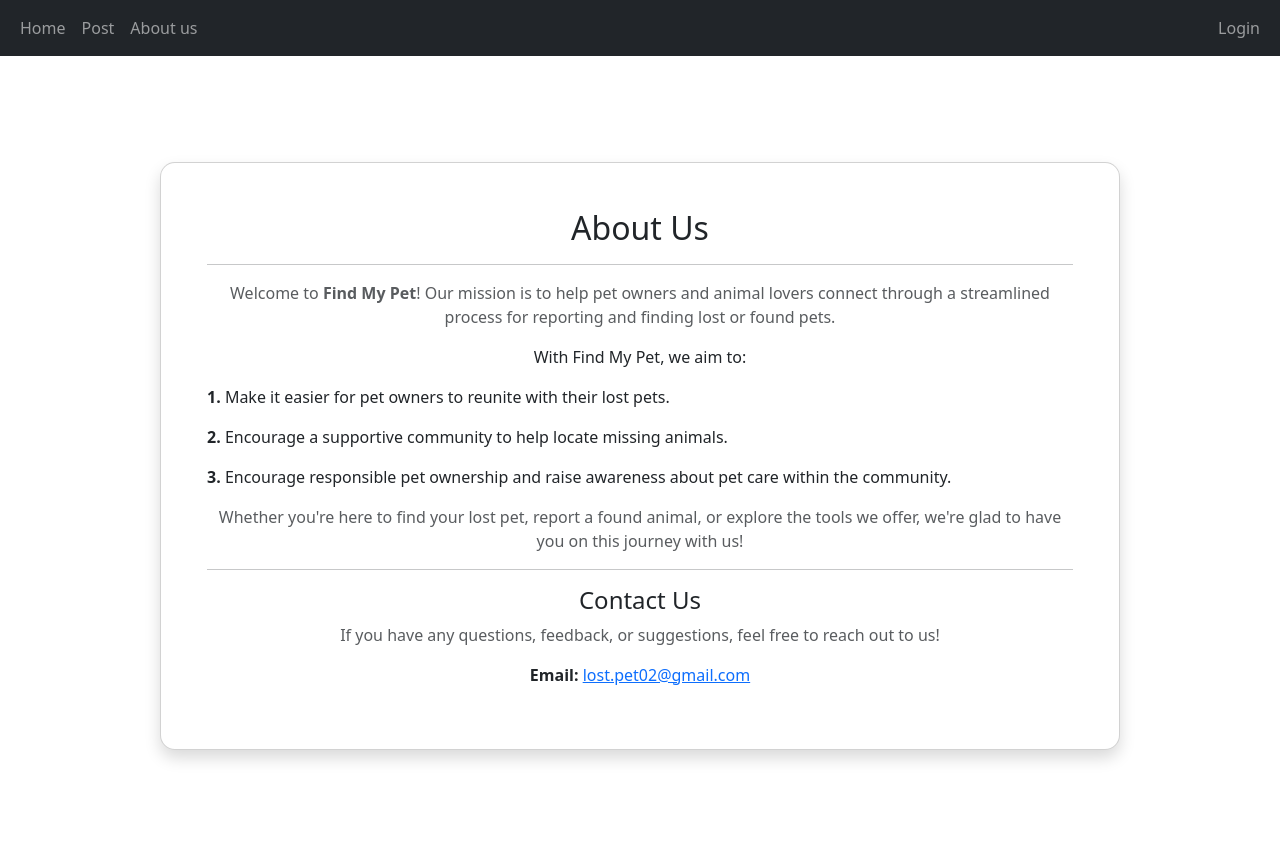
After one commit to RalucaMercas/Find-My-Pet, a Django app: page /about/ in a window 1280 px wide. The commit adds this page. Run offline with Django 5.2, Linux system fonts and the light colour scheme.

Commit message:
added About Us section with app objectives and contact info

```diff
--- /dev/null
+++ b/main/templates/about.html
@@ -0,0 +1,39 @@
+{% extends 'main/base.html' %}
+{% block title %}About Us{% endblock %}
+
+{% block content %}
+<div class="d-flex justify-content-center align-items-center" style="min-height: 100vh;">
+    <div class="card shadow" style="width: 60rem; padding: 30px; border-radius: 15px;">
+        <div class="card-body text-center">
+            <h2 class="card-title">About Us</h2>
+            <hr>
+            <p class="text-muted">
+                Welcome to <strong>Find My Pet</strong>! Our mission is to help pet owners and animal lovers connect through a streamlined process for reporting and finding lost or found pets.
+            </p>
+            <p>
+                With Find My Pet, we aim to:
+            <div class="text-start">
+                <div class="mb-3">
+                    <strong>1.</strong> Make it easier for pet owners to reunite with their lost pets.
+                </div>
+                <div class="mb-3">
+                    <strong>2.</strong> Encourage a supportive community to help locate missing animals.
+                </div>
+                <div class="mb-3">
+                    <strong>3.</strong> Encourage responsible pet ownership and raise awareness about pet care within the community.
+                </div>
+            </div>
+            </p>
+            <p class="text-muted">
+                Whether you're here to find your lost pet, report a found animal, or explore the tools we offer, we're glad to have you on this journey with us!
+            </p>
+            <hr>
+            <h4>Contact Us</h4>
+            <p class="text-muted">
+                If you have any questions, feedback, or suggestions, feel free to reach out to us!
+            </p>
+            <p><strong>Email:</strong> <a href="mailto:lost.pet02@gmail.com">lost.pet02@gmail.com</a></p>
+        </div>
+    </div>
+</div>
+{% endblock %}
--- a/main/templates/main/base.html
+++ b/main/templates/main/base.html
@@ -18,6 +18,9 @@
                 </li>
                 <li class="nav-item">
                     <a class="nav-link" href="/create-post">Post</a>
+                </li>
+                <li class="nav-item">
+                    <a class="nav-link" href="/about">About us</a>
                 </li>
             </ul>
         </div>
--- a/main/urls.py
+++ b/main/urls.py
@@ -1,5 +1,5 @@
 from django.urls import path
-from .views import home, sign_up, log_out
+from .views import home, sign_up, log_out, about
 from django.contrib.auth import views as auth_views
 
 urlpatterns = [
@@ -19,4 +19,5 @@ urlpatterns = [
          name='password_reset_confirm'),
     path('reset/done/', auth_views.PasswordResetCompleteView.as_view(template_name='admin/password_reset_complete.html'),
          name='password_reset_complete'),
+    path('about/', about, name='about'),
 ]
--- a/main/views.py
+++ b/main/views.py
@@ -24,3 +24,6 @@ def log_out(request):
     logout(request)
     return redirect('/login')
     # return redirect('/home')
+
+def about(request):
+    return render(request, 'about.html')
```
